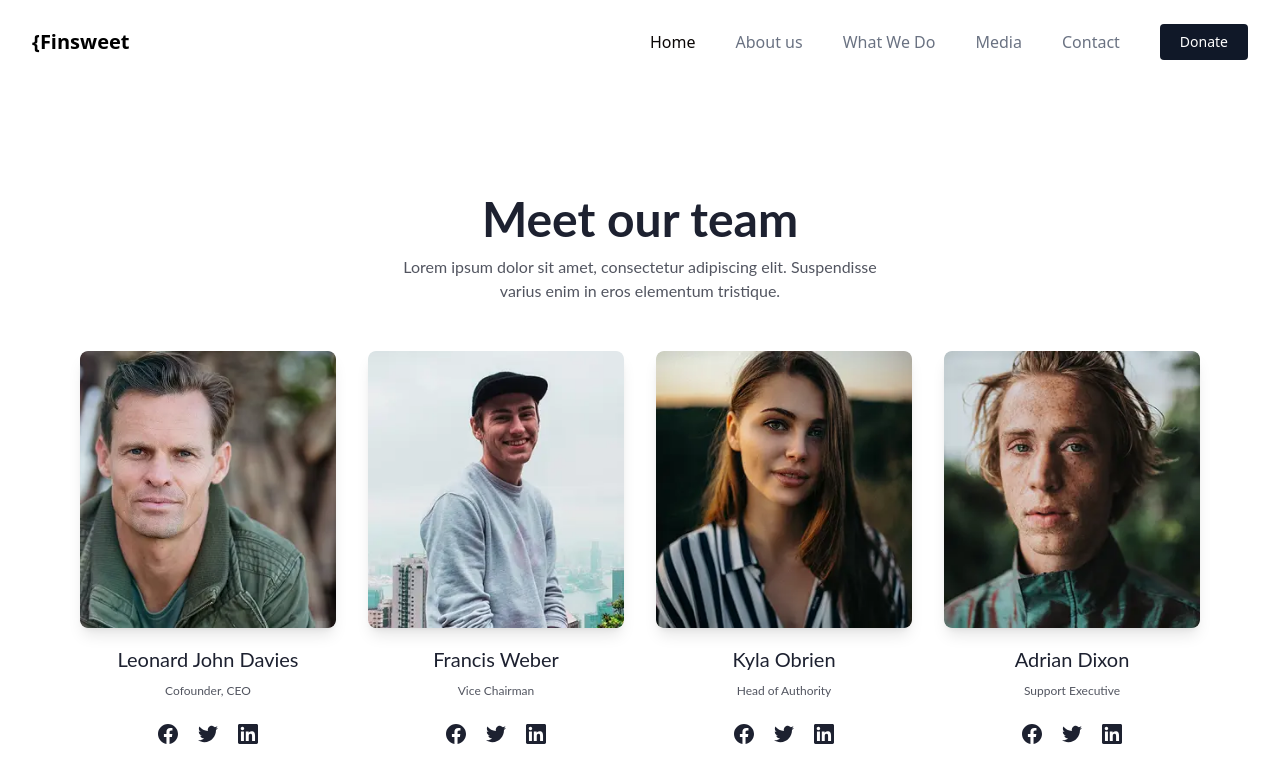
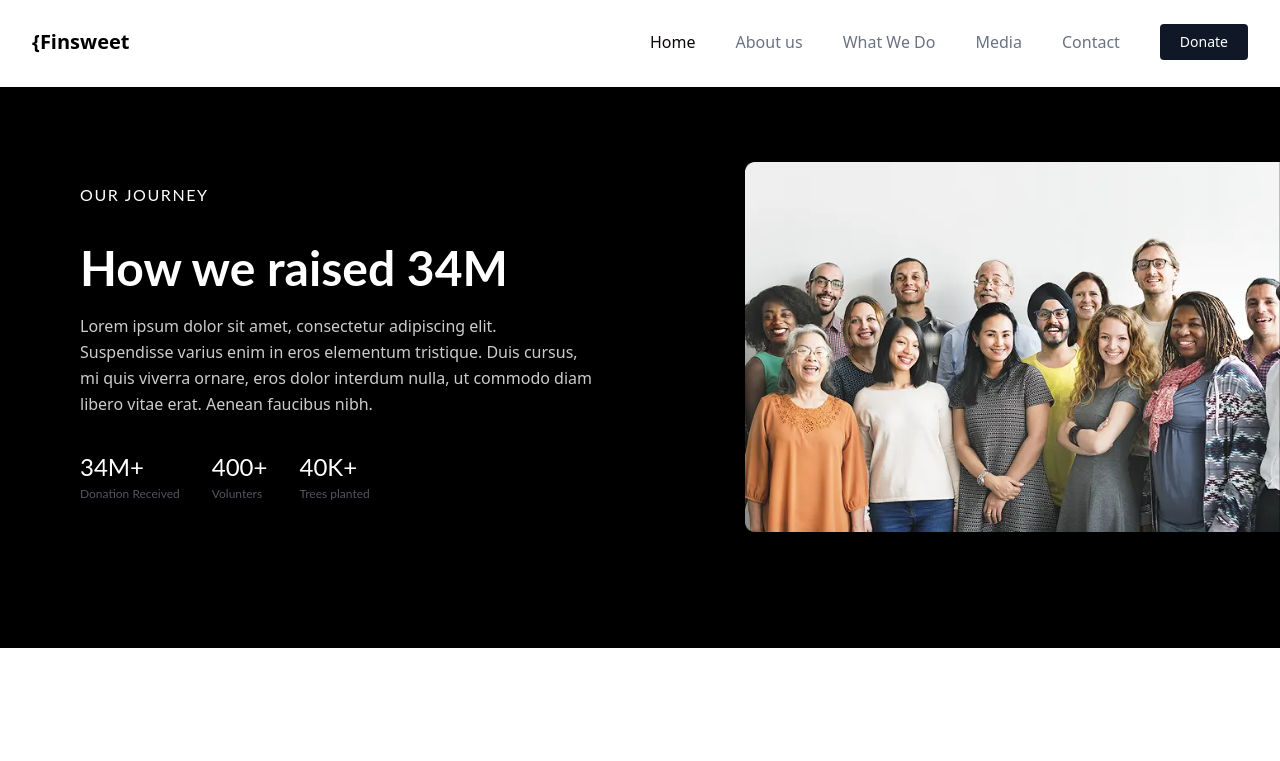
Before and after one commit to shahdwj/Finsweet, a website: page aboutUs.html in a window 1280 px wide. Shown: the top 761 px of the page. Drawn offline with Linux system fonts and the light colour scheme.

Commit message:
how we raised 34m (about us page)

```diff
--- a/aboutUs.html
+++ b/aboutUs.html
@@ -9,8 +9,7 @@
 </head>
 <body>
  <!--header section-->
-
-  <header class="h-[67px] mb-4 lg:mb-[20px]">
+<header class="h-[67px] mb-4 lg:mb-[20px]">
     <div class="container  w-full px-8 py-6 flex items-center justify-between  ">
 
 
@@ -37,6 +36,51 @@
 
     </div>
   </header>
+  <!--How we raised 34M-->
+  <section>
+    <div  class="max-w-7xl bg-black  mx-auto ">
+        <div class="flex flex-col lg:flex-row gap-[50px]">
+             <div class="flex-1 mt-4 md:mt-24  px-6 lg:px-20">
+          <p class="text-[16px]  font-family  tracking-widest uppercase mb-8 text-white">
+            OUR JOURNEY
+          </p>
+
+          <h2 class="text-3xl lg:text-[48px] font-family font-bold text-white mb-4">
+            How we raised 34M
+          </h2>
+
+          <p class="text-white/80  text-[12px] lg:text-[16px] mb-8 leading-relaxed  ">
+             Lorem ipsum dolor sit amet, consectetur adipiscing elit.<br>
+              Suspendisse varius enim in eros elementum tristique. Duis cursus,<br>
+               mi quis viverra ornare, eros dolor interdum nulla, ut commodo diam<br>
+                libero vitae erat. Aenean faucibus nibh.</p>
+                <div class="flex flex-row gap-8  mb-[1px] lg:mb-[145px]">
+                <div class="flex flex-col ">
+                 <h2 class="font-family text-[24px] text-white">34M+</h2>
+                 <p class="font-family text-secondary-text text-[12px]">Donation Received</p>
+                </div>
+                <div class="flex flex-col ">
+                 <h2 class="font-family text-[24px] text-white">400+</h2>
+                 <p class="font-family text-secondary-text text-[12px]"> Volunters</p>
+                </div>
+                <div class="flex flex-col ">
+                 <h2 class="font-family text-[24px] text-white"> 40K+</h2>
+                 <p class="font-family text-secondary-text text-[12px]">Trees planted</p>
+                </div>
+          </div>
+        </div>
+        <div class="flex-1 ">
+  <img
+    src="./assets/aboutUspage/howWe34M.webp" class=" mt-0 lg:mt-[75px] px-2 sm:p-0 "
+
+  >
+</div>
+
+
+        </div>
+
+    </div>
+  </section>
 
 
 
@@ -55,7 +99,8 @@
 
 
 
-<!--meet our team-->
+
+  <!--meet our team-->
 <section class="py-24">
     <div class="max-w-7xl  mx-auto px-6 lg:px-20">
         <!--title-->
```
Also changed, not shown: assets/aboutUspage/BG(1).webp (added), assets/aboutUspage/howWe34M.webp (added), src/output.css.
